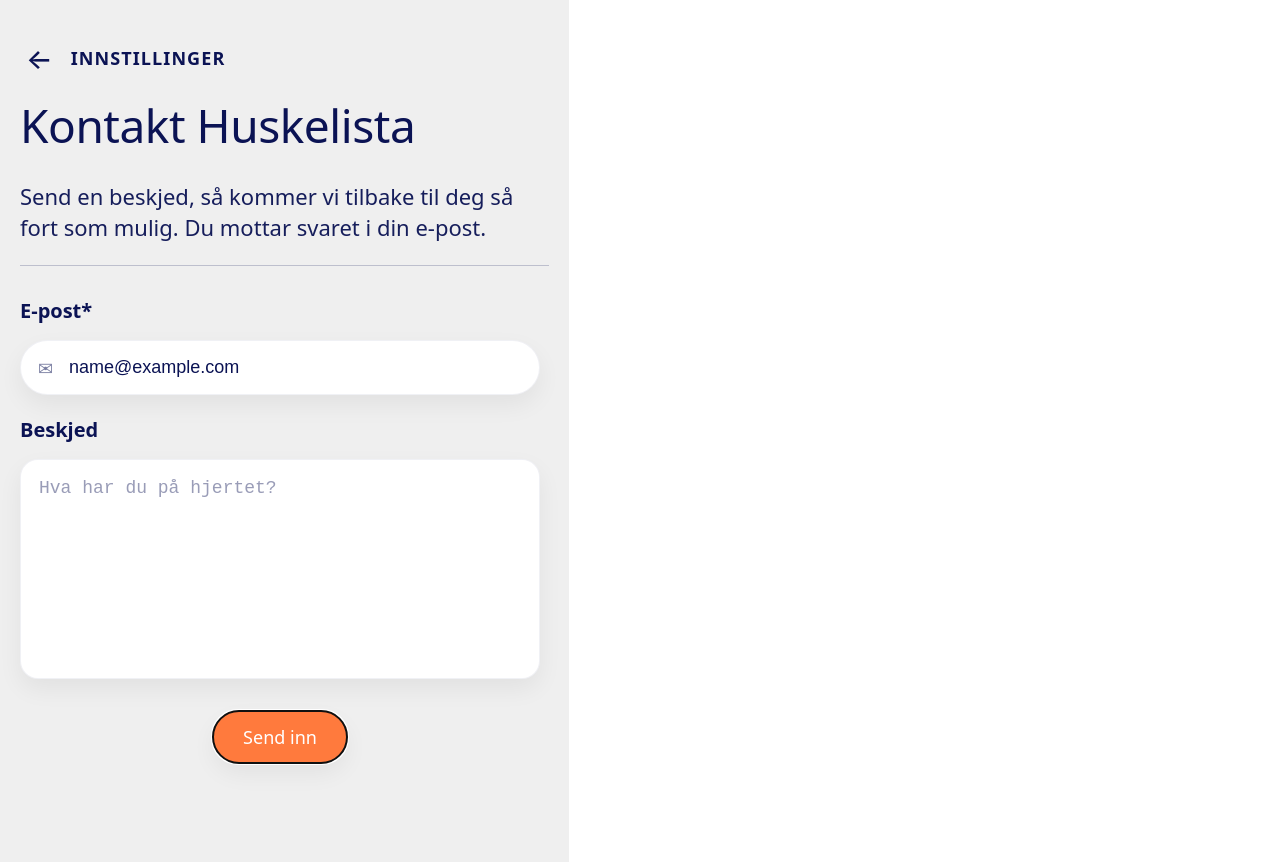
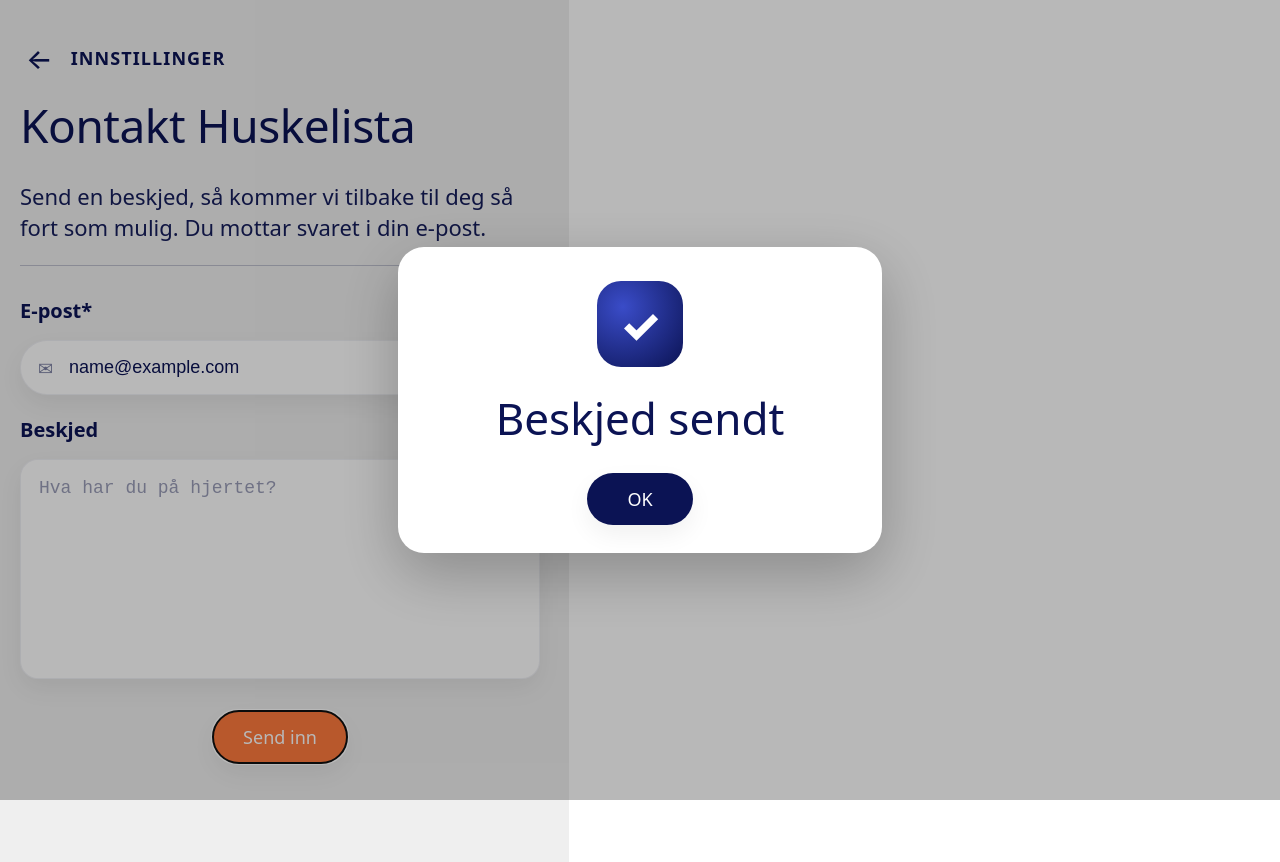
Before and after one commit to DR4G0N101/PRO203_agileproject, a React (Vite) app: page /settings/contact in a window 1280 px wide. Both pictures are taken after typing "name@example.com", "Sample" into the empty fields and a click on the button "Send inn". Built offline with nearby package versions, Linux system fonts and the light colour scheme.

Commit message:
contact-us is done

```diff
--- a/src/pages/settings/subpages/contact.css
+++ b/src/pages/settings/subpages/contact.css
@@ -163,3 +163,75 @@
   opacity: 0.55;
   cursor: not-allowed;
 }
+
+/* =========================
+   Modal / popup
+   ========================= */
+
+.modal-overlay {
+  position: fixed;
+  inset: 0;
+  background: rgba(0, 0, 0, 0.28);
+  display: grid;
+  place-items: center;
+  padding: 24px;
+  z-index: 999;
+}
+
+.modal-card {
+  width: min(420px, 92vw);
+  background: #ffffff;
+  border-radius: 26px;
+  box-shadow: 0 20px 60px rgba(0, 0, 0, 0.25);
+  padding: 34px 32px 28px;
+  text-align: center;
+}
+
+.modal-icon {
+  display: grid;
+  place-items: center;
+  margin-bottom: 18px;
+}
+
+.modal-badge {
+  width: 86px;
+  height: 86px;
+  border-radius: 24px;
+  background: radial-gradient(circle at 30% 30%, #3a4cc8, #0b1354);
+  display: grid;
+  place-items: center;
+}
+
+.modal-badge {
+  color: #fff;
+  font-size: 46px;
+  font-weight: 800;
+  line-height: 1;
+}
+
+.modal-title {
+  font-size: 44px;
+  font-weight: 500;
+  color: var(--navy);
+  margin: 10px 0 22px;
+}
+
+.modal-btn {
+  border: none;
+  border-radius: 999px;
+  background: var(--navy);
+  color: #ffffff;
+  font-size: 18px;
+  padding: 14px 40px;
+  cursor: pointer;
+  box-shadow: var(--shadow);
+}
+
+.modal-btn:active {
+  transform: translateY(1px);
+}
+
+.modal-btn {
+  box-sizing: border-box;
+  max-width: 100%;
+}
--- a/src/pages/settings/subpages/contact.jsx
+++ b/src/pages/settings/subpages/contact.jsx
@@ -8,16 +8,20 @@
 
   const [email, setEmail] = useState("");
   const [message, setMessage] = useState("");
+  const [sent, setSent] = useState(false);
 
   const onSubmit = (e) => {
     e.preventDefault();
 
-    // TODO: her kan dere sende til backend senere
-    // For nå: enkel demo
+    // TODO: send til backend senere
     console.log({ email, message });
 
-    alert("Sendt inn! (demo)");
-    setMessage("");
+    setSent(true);     // vis popup
+    setMessage("");    // tøm beskjed (valgfritt)
+  };
+
+  const closeModal = () => {
+    setSent(false);
   };
 
   return (
@@ -80,6 +84,37 @@
           Send inn
         </button>
       </form>
+
+      {/* POPUP */}
+      {sent && (
+        <div
+          className="modal-overlay"
+          role="dialog"
+          aria-modal="true"
+          onClick={closeModal}
+        >
+          <div
+            className="modal-card"
+            onClick={(e) => e.stopPropagation()}
+          >
+            <div className="modal-icon">
+              <div className="modal-badge">
+                ✓
+              </div>
+            </div>
+
+            <div className="modal-title">Beskjed sendt</div>
+
+            <button
+              type="button"
+              className="modal-btn"
+              onClick={closeModal}
+            >
+              OK
+            </button>
+          </div>
+        </div>
+      )}
     </div>
   );
 }
```
